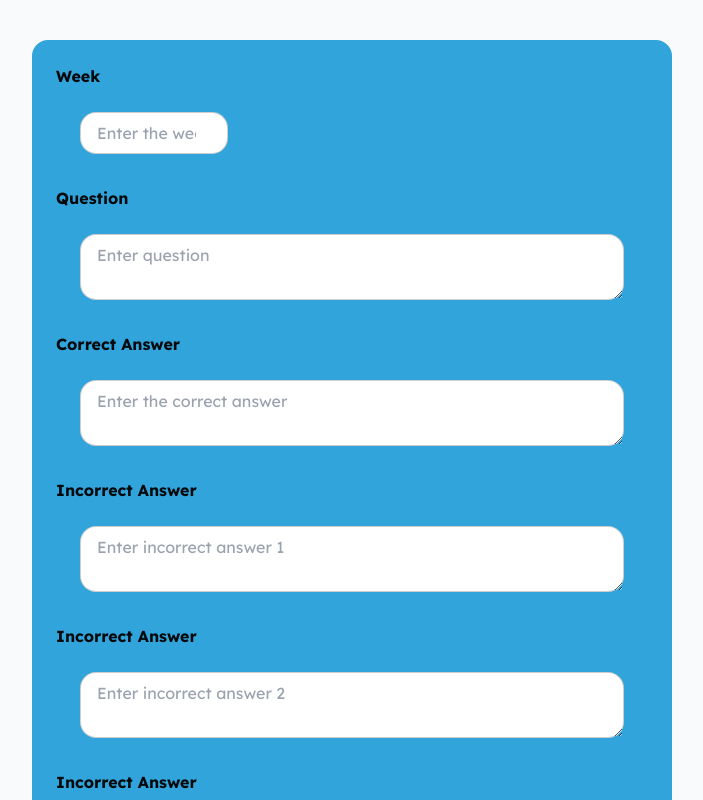
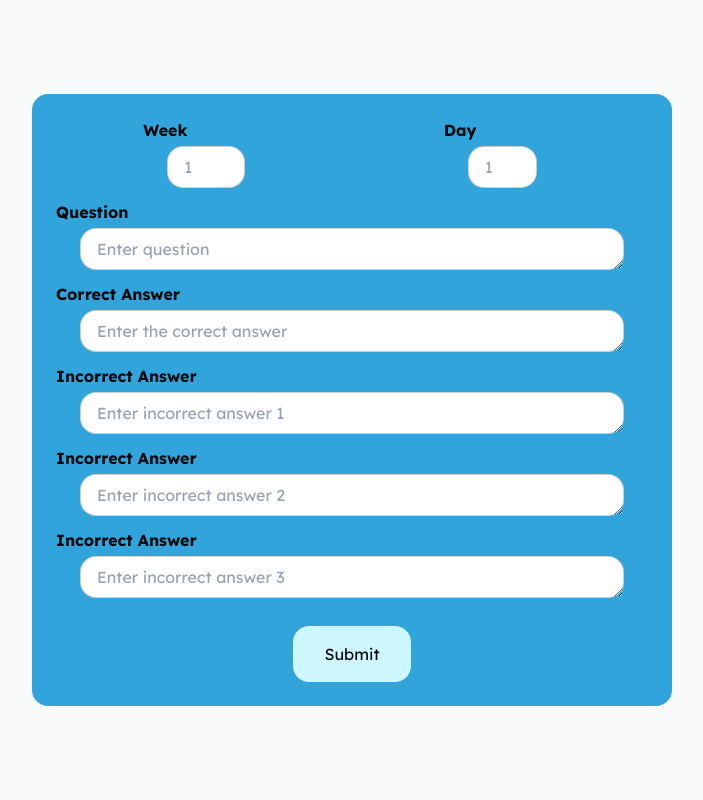
Before and after one commit to SchoolOfCode/bc16-final-projects-team_algorhythm, a Next.js app: page /quizcreation in a window 1280 px wide. Shown: the top 800 px of the page, without its empty margins (288-991 px from the left). Built offline with nearby package versions, Linux system fonts and the light colour scheme; no server answers; what tailwindcss-animated would draw is missing.

Commit message:
edited form

```diff
--- a/app/quizcreation/page.tsx
+++ b/app/quizcreation/page.tsx
@@ -3,6 +3,7 @@ import { Formik, Form, Field } from "formik";
 import { createClient } from "@supabase/supabase-js";
 import * as yup from "yup";
 import { useState } from "react";
+import { v4 as uuidv4 } from 'uuid';
 
 const supabase = createClient(
   process.env.NEXT_PUBLIC_SUPABASE_URL!,
@@ -17,6 +18,10 @@ export default function QuizCreation() {
       .number()
       .max(12, "Week must be 1 to 12")
       .required("Required."),
+    day_number: yup
+      .number()
+      .max(5, "Day must be 1 to 5")
+      .required("Required."),
     question: yup.string().max(120, "Too long!").required("Required."),
     correct_answer: yup.string().max(100, "Too long!").required("Required."),
     incorrect_answer1: yup.string().max(100, "Too long!").required("Required."),
@@ -26,6 +31,7 @@ export default function QuizCreation() {
 
   const QuizValues = {
     week_number: "",
+    day_number: "",
     question: "",
     correct_answer: "",
     incorrect_answer1: "",
@@ -37,6 +43,8 @@ export default function QuizCreation() {
     try {
       const { error } = await supabase.from("quiz1").insert({
         week_number: values.week_number,
+        uuid: uuidv4(),
+        day_number: values.day_number,
         question: values.question,
         correct_answer: values.correct_answer,
         incorrect_answer1: values.incorrect_answer1,
@@ -64,14 +72,15 @@ export default function QuizCreation() {
       >
         {({ isSubmitting }) => (
           <Form className="animate-fade-up flex w-[50%] flex-col justify-center gap-2 text-foreground  bg-loginblue p-6 rounded-2xl my-10">
+            <div className="flex flex-row justify-around">
             <Field className="" name="week_number">
               {({ field, meta }: any) => (
                 <div className="form-control">
                   <label className="font-bold">Week</label>
                   <input
-                    className="bg-white w-[25%] rounded-2xl px-4 py-2 bg-inherit border m-6 dark:text-black"
+                    className="bg-white rounded-2xl px-4 py-2 bg-inherit border mx-6 my-1 dark:text-black"
                     {...field}
-                    placeholder="Enter the week number"
+                    placeholder="1"
                     id="week_number"
                     type="number"
                     min="1"
@@ -85,18 +94,42 @@ export default function QuizCreation() {
                 </div>
               )}
             </Field>
+            <Field className="" name="day_number">
+              {({ field, meta }: any) => (
+                <div className="form-control">
+                  <label className="font-bold">Day</label>
+                  <input
+                    className="bg-white rounded-2xl px-4 py-2 bg-inherit border mx-6 my-1 dark:text-black"
+                    {...field}
+                    placeholder="1"
+                    id="day_number"
+                    type="number"
+                    min="1"
+                    max="5"
+                  />
+
+                  {meta.error && meta.touched && (
+                    <p className="p-4 bg-foreground/10 text-foreground text-center rounded-2xl text-pink-300">
+                      {meta.error}
+                    </p>
+                  )}
+               </div>
+              )}
+            </Field>
+            </div>
             <Field name="question">
               {({ field, meta }: any) => (
                 <div className="form-control">
                   <label className="font-bold">Question</label>
                   <textarea
-                    className="bg-white rounded-2xl px-4 py-2 bg-inherit border m-6 dark:text-black"
+                    className="bg-white rounded-2xl px-4 py-2 bg-inherit border mx-6 my-1 dark:text-black"
                     {...field}
                     placeholder="Enter question"
                     id="question"
+                    rows='1'
                   />
                   {meta.error && meta.touched && (
-                    <p className="mt-4 p-4 bg-foreground/10 text-foreground text-center rounded-2xl text-pink-300">
+                    <p className="mt-2 p-4 bg-foreground/10 text-foreground text-center rounded-2xl text-pink-300">
                       {meta.error}
                     </p>
                   )}
@@ -108,13 +141,14 @@ export default function QuizCreation() {
                 <div className="form-control">
                   <label className="font-bold">Correct Answer</label>
                   <textarea
-                    className="bg-white rounded-2xl px-4 py-2 bg-inherit border m-6 dark:text-black"
+                    className="bg-white rounded-2xl px-4 py-2 bg-inherit border mx-6 my-1 dark:text-black"
                     {...field}
                     placeholder="Enter the correct answer"
                     id="correct_answer"
+                    rows='1'
                   />
                   {meta.error && meta.touched && (
-                    <p className="mt-4 p-4 bg-foreground/10 text-foreground text-center rounded-2xl text-pink-300">
+                    <p className="mt-2 p-4 bg-foreground/10 text-foreground text-center rounded-2xl text-pink-300">
                       {meta.error}
                     </p>
                   )}
@@ -126,13 +160,14 @@ export default function QuizCreation() {
                 <div className="form-control">
                   <label className="font-bold">Incorrect Answer</label>
                   <textarea
-                    className="bg-white rounded-2xl px-4 py-2 bg-inherit border m-6 dark:text-black"
+                    className="bg-white rounded-2xl px-4 py-2 bg-inherit border mx-6 my-1 dark:text-black"
                     {...field}
                     placeholder="Enter incorrect answer 1"
                     id="incorrect_answer1"
+                    rows='1'
                   />
                   {meta.error && meta.touched && (
-                    <p className="mt-4 p-4 bg-foreground/10 text-foreground text-center rounded-2xl text-pink-300">
+                    <p className="mt-2 p-4 bg-foreground/10 text-foreground text-center rounded-2xl text-pink-300">
                       {meta.error}
                     </p>
                   )}
@@ -144,13 +179,14 @@ export default function QuizCreation() {
                 <div className="form-control">
                   <label className="font-bold">Incorrect Answer</label>
                   <textarea
-                    className="bg-white rounded-2xl px-4 py-2 bg-inherit border m-6 dark:text-black"
+                    className="bg-white rounded-2xl px-4 py-2 bg-inherit border mx-6 my-1 dark:text-black"
                     {...field}
                     placeholder="Enter incorrect answer 2"
                     id="incorrect_answer2"
+                    rows='1'
                   />
                   {meta.error && meta.touched && (
-                    <p className="mt-4 p-4 bg-foreground/10 text-foreground text-center rounded-2xl text-pink-300">
+                    <p className="mt-2 p-4 bg-foreground/10 text-foreground text-center rounded-2xl text-pink-300">
                       {meta.error}
                     </p>
                   )}
@@ -162,13 +198,14 @@ export default function QuizCreation() {
                 <div className="form-control">
                   <label className="font-bold">Incorrect Answer</label>
                   <textarea
-                    className="bg-white rounded-2xl px-4 py-2 bg-inherit border m-6 dark:text-black"
+                    className="bg-white rounded-2xl px-4 py-2 bg-inherit border mx-6 my-1 dark:text-black"
                     {...field}
                     placeholder="Enter incorrect answer 3"
                     id="incorrect_answer3"
+                    rows='1'
                   />
                   {meta.error && meta.touched && (
-                    <p className="mt-4 p-4 bg-foreground/10 text-foreground text-center m-6 rounded-2xl text-pink-300">
+                    <p className="mt-2 p-4 bg-foreground/10 text-foreground text-center rounded-2xl text-pink-300">
                       {meta.error}
                     </p>
                   )}
@@ -180,7 +217,7 @@ export default function QuizCreation() {
               {feedback && <p>{feedback}</p>}
               <button
                 type="submit"
-                className="submit-button w-[60%] bg-socskyblue hover:bg-sky-300 hover:text-white rounded-2xl px-4 py-6 text-foreground text-center text-black dark:text-black"
+                className="submit-button w-[20%] bg-socskyblue hover:bg-sky-300 hover:text-white rounded-2xl px-2 py-4 mt-4 text-foreground text-center text-black dark:text-black"
               >
                 {isSubmitting ? "Submitting..." : "Submit"}
               </button>
--- a/package.json
+++ b/package.json
@@ -8,6 +8,7 @@
   "dependencies": {
     "@supabase/ssr": "latest",
     "@supabase/supabase-js": "latest",
+    "@types/uuid": "^9.0.8",
     "autoprefixer": "10.4.17",
     "formik": "^2.4.6",
     "geist": "^1.2.1",
@@ -17,6 +18,7 @@
     "react-dom": "18.2.0",
     "tailwindcss": "3.4.1",
     "typescript": "5.3.3",
+    "uuid": "^9.0.1",
     "yup": "^1.4.0"
   },
   "devDependencies": {
```
Also changed, not shown: 1 other file (tests, documents, lock files or other folders).
